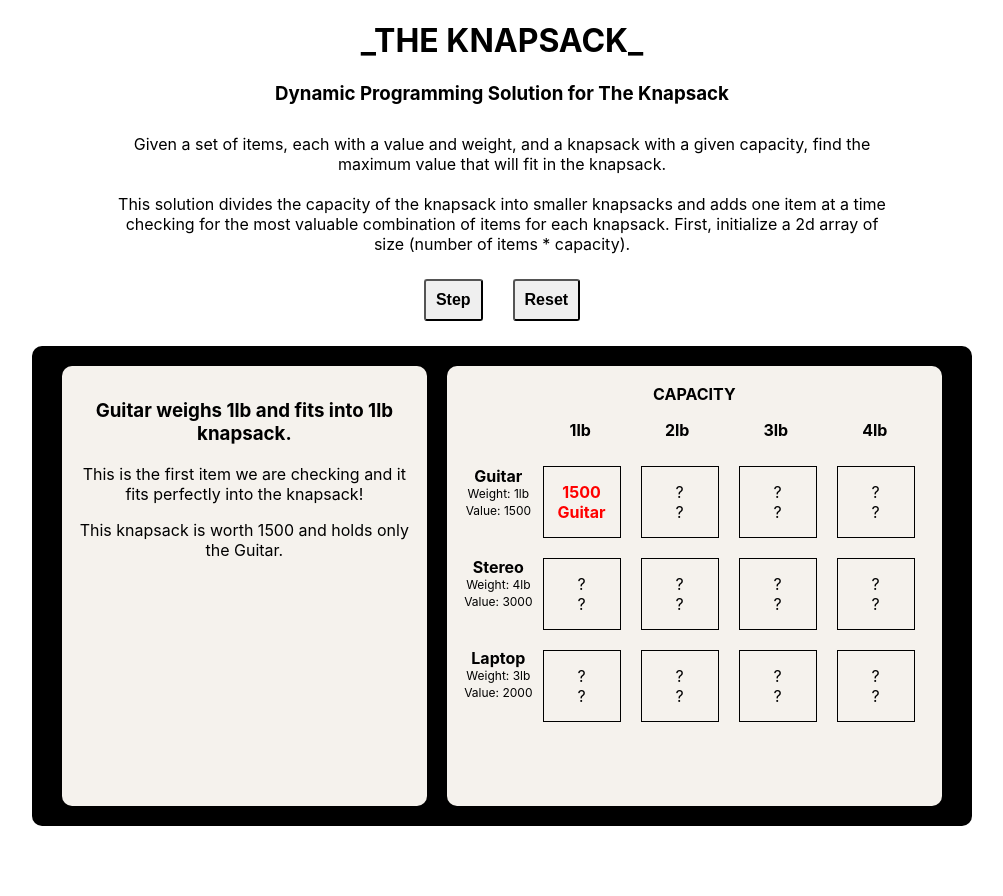
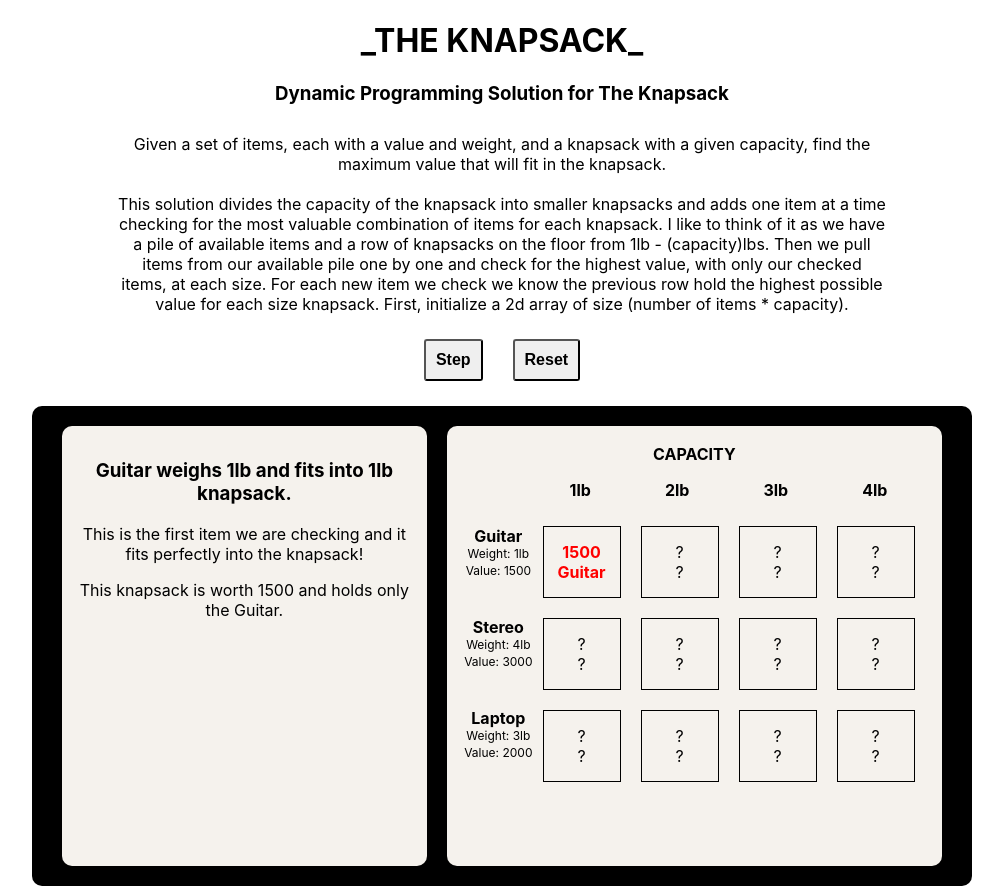
Before and after one commit to BrannanC/react_knapsack, a React (Create React App) app: page / in a window 1280 px wide. Shown: the whole page, without its empty margins (138-1141 px from the left). Before the commit the page ends 836 px from the top, so only its background shows below. Built offline with nearby package versions, Linux system fonts and the light colour scheme.

Commit message:
Better descriptive of problem

```diff
--- a/src/Knapsack.jsx
+++ b/src/Knapsack.jsx
@@ -346,7 +346,12 @@ function Knapsack() {
       <p style={blurb_style}>
         This solution divides the capacity of the knapsack into smaller
         knapsacks and adds one item at a time checking for the most valuable
-        combination of items for each knapsack. First, initialize a 2d array of
+        combination of items for each knapsack. I like to think of it as we have
+        a pile of available items and a row of knapsacks on the floor from 1lb -
+        (capacity)lbs. Then we pull items from our available pile one by one and
+        check for the highest value, with only our checked items, at each size.
+        For each new item we check we know the previous row hold the highest
+        possible value for each size knapsack. First, initialize a 2d array of
         size (number of items * capacity).
       </p>
       <button style={button_style} onClick={step}>
```
